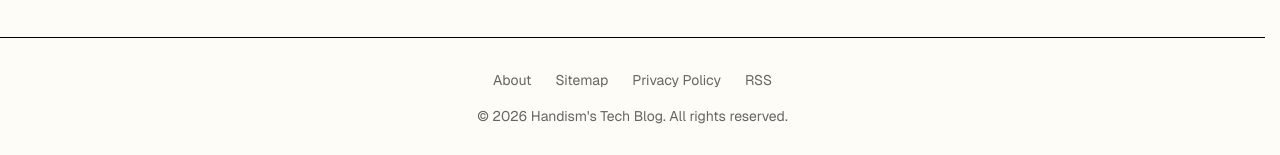
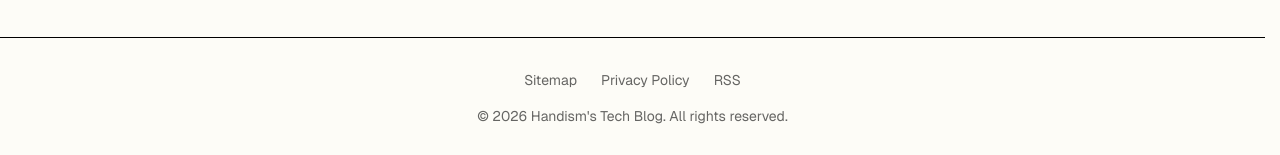
Before and after one commit to handism/handism.github.io, a Next.js app: page /settings in a window 1280 px wide. Shown: the part 1262-1417 px from the top of the page. Built offline with nearby package versions, Linux system fonts and the light colour scheme.

Commit message:
fix: remove about link from footer navigation

```diff
--- a/src/components/Footer.tsx
+++ b/src/components/Footer.tsx
@@ -10,9 +10,6 @@ export default function Footer() {
     <footer className="py-8 border-t border-border mt-8">
       <div className="max-w-6xl mx-auto px-4 sm:px-6 lg:px-8">
         <nav className="flex flex-wrap justify-center gap-x-6 gap-y-2 text-sm text-text/60 mb-4">
-          <Link href="/about" className="hover:text-accent transition-colors">
-            About
-          </Link>
           <Link href="/sitemap" className="hover:text-accent transition-colors">
             Sitemap
           </Link>
```
